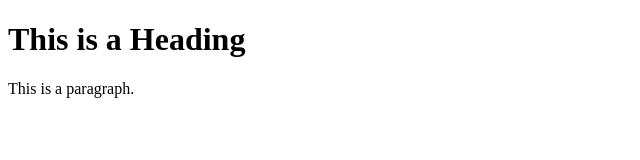
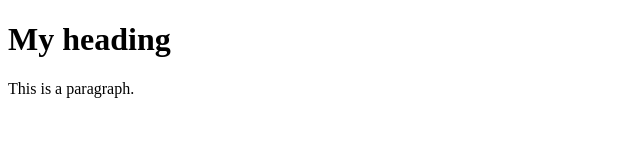
Before and after one commit to sujitkarn/test, a plain HTML site: page index.html in a window 1280 px wide. Shown: the whole page, without its empty margins (0-640 px from the left). Drawn offline with Linux system fonts and the light colour scheme.

Commit message:
heading changed

```diff
--- a/index.html
+++ b/index.html
@@ -5,7 +5,7 @@
 </head>
 <body>
 
-<h1>This is a Heading</h1>
+<h1>My heading</h1>
 <p>This is a paragraph.</p>
 
 </body>
```
